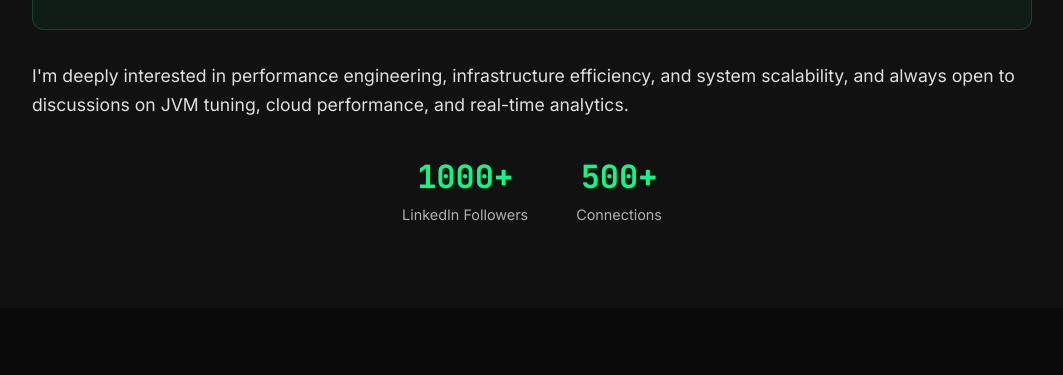
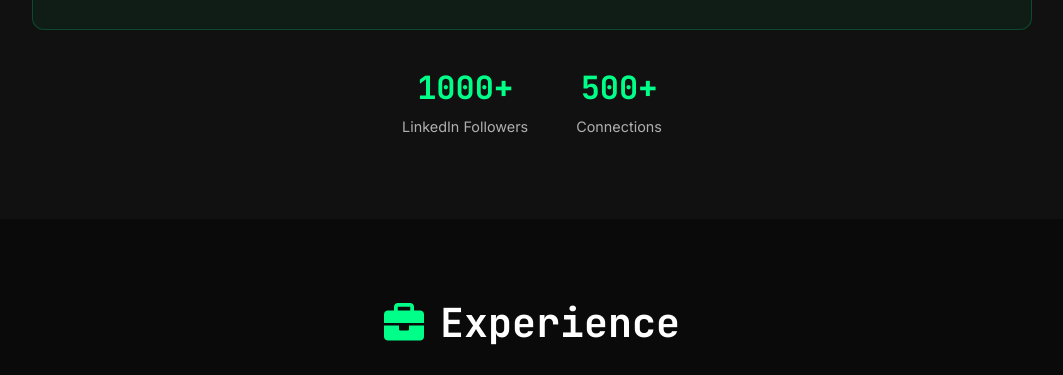
Before and after one commit to arunkumarucet/arunkumarsaravanan, a plain HTML site: page index.html in a window 1280 px wide. Shown: the part 2062-2437 px from the top of the page, without its empty margins (108-1171 px from the left). Drawn offline with Linux system fonts and the light colour scheme.

Commit message:
Update index.html

```diff
--- a/index.html
+++ b/index.html
@@ -180,9 +180,6 @@
                             </ul>
                         </div>
                     </div>
-                    <p class="about-closing">
-                        I'm deeply interested in performance engineering, infrastructure efficiency, and system scalability, and always open to discussions on JVM tuning, cloud performance, and real-time analytics.
-                    </p>
                 </div>
                 <div class="about-stats">
                     <div class="stat-item">
```
